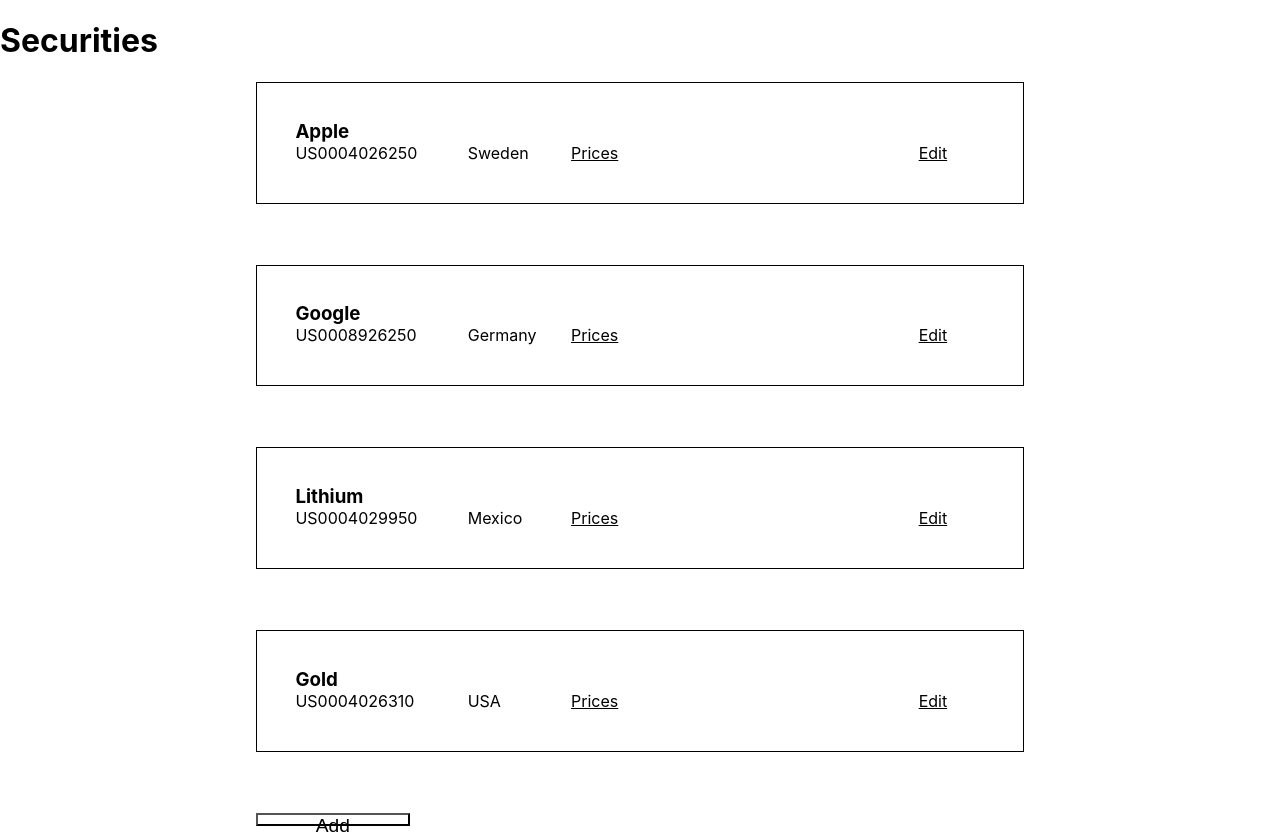
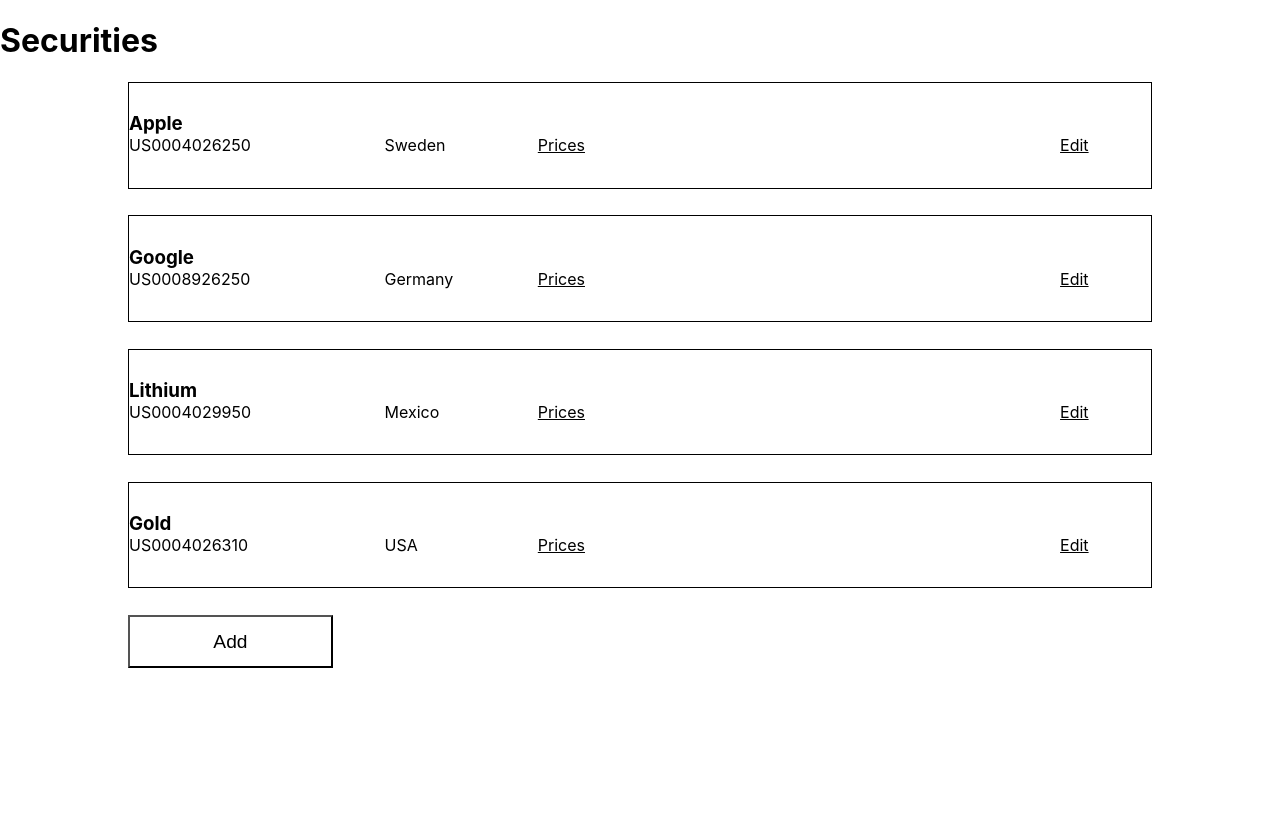
Before and after one commit to AidanMcB/caissa-test-proj, a React (Create React App) app: page / in a window 1280 px wide. After the commit the page ends 800 px from the top, so only its background shows below. Built offline with nearby package versions, Linux system fonts and the light colour scheme.

Commit message:
securities-list grid,security card, and row spacing is currently proportionately accurate

```diff
--- a/src/index.css
+++ b/src/index.css
@@ -11,12 +11,17 @@
   font-family: source-code-pro, Menlo, Monaco, Consolas, 'Courier New',
     monospace;
 }
+:root {
+  --row-size: ((2 / 15));
+  --row-gap-size: ((1 / 30) );
+}
+/* Main Page */
 /* Securities List */
 .securities-list{
   display: grid;
-  grid-template-columns:  10% 10% 60% 10% 10%;
-  grid-auto-rows: 1fr;
-  row-gap: 10%;
+  grid-template-columns:  5% 5% 80% 5% 5%;
+  grid-auto-rows: calc(100vh * var(--row-size) );
+  row-gap: calc(100vh * var(--row-gap-size) )
 }
 .add-security-btn{
   padding: 0;
@@ -28,7 +33,6 @@
 }
 /* Security Card */
 .security-card {
-  padding: 5% 5% 5% 5%;
   justify-self: stretch;
   border: 1px solid black;
   grid-column: 3;
```
Also changed, not shown: notes.txt (added).
